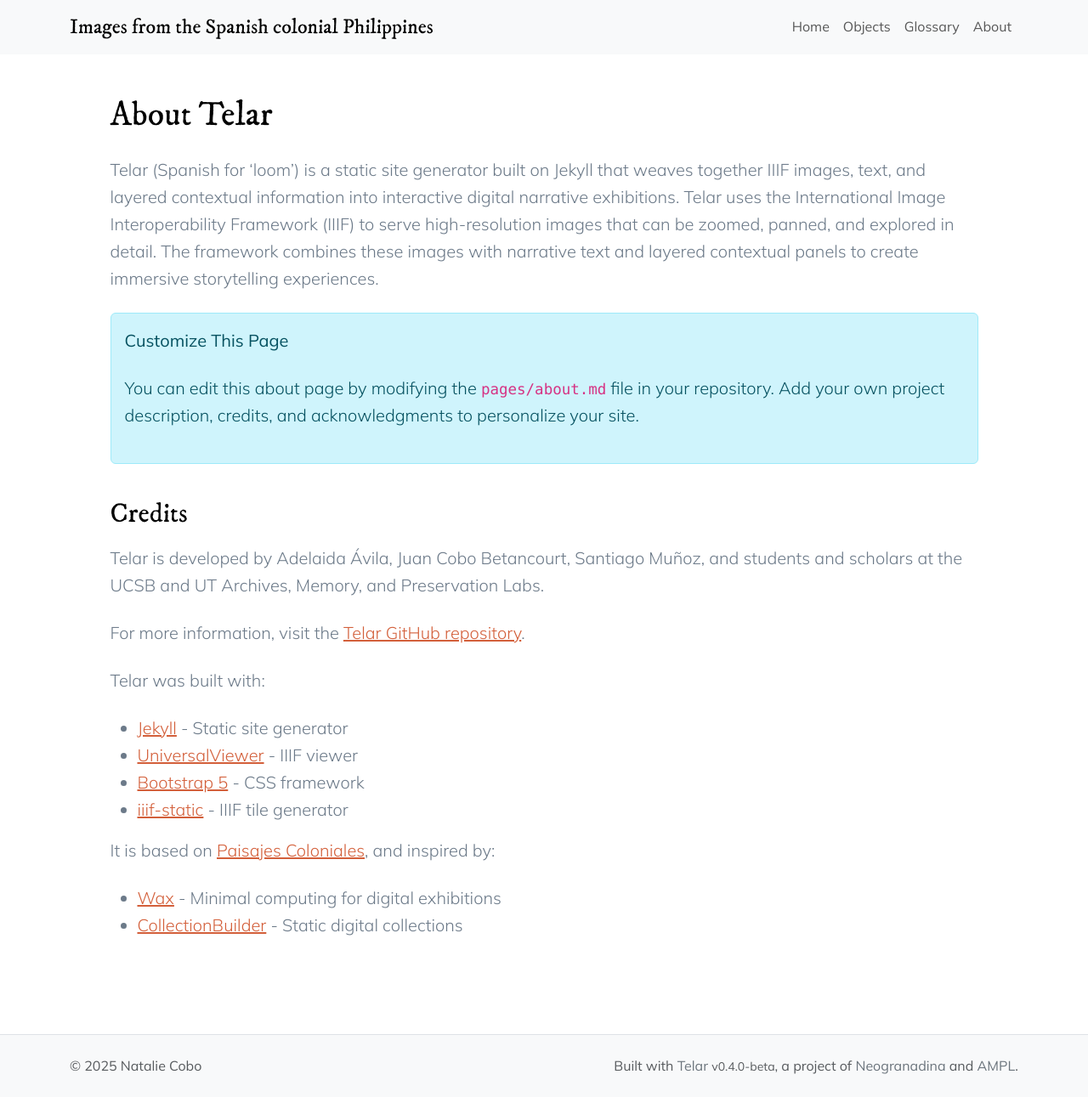
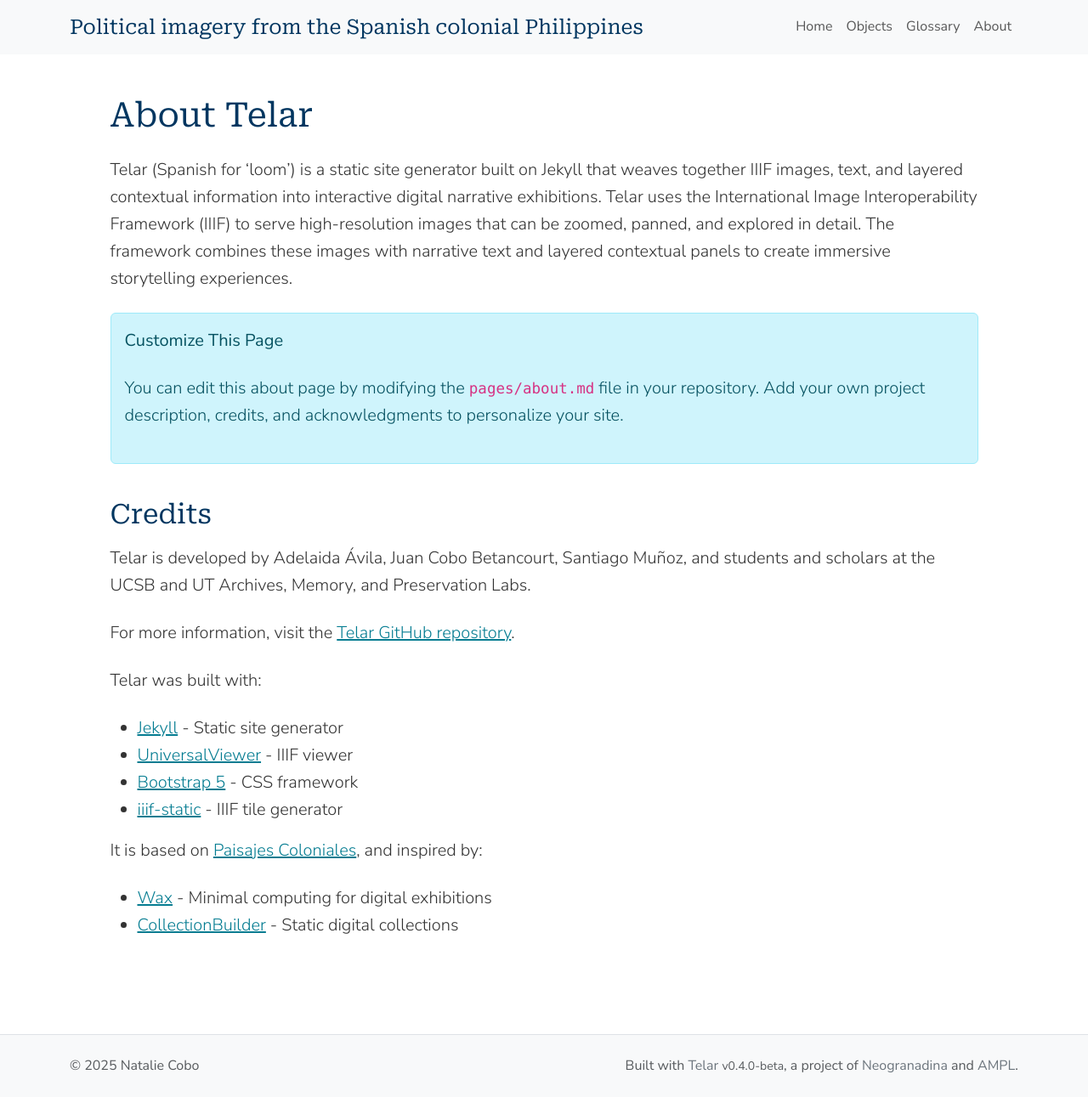
Before and after one commit to nataliecobo/telar, a Jekyll site: the page built from pages/about.md, in a window 1280 px wide. Shown: the whole page at 85% size. Built offline with Jekyll 4.4.1, drawn with Linux system fonts in a browser that asks for light colours.

Commit message:
Update _config.yml

```diff
--- a/_config.yml
+++ b/_config.yml
@@ -2,13 +2,13 @@
 # https://github.com/UCSB-AMPLab/telar
 
 # Site Settings
-title: Images from the Spanish colonial Philippines
+title: Political imagery from the Spanish colonial Philippines
 description: "This site explores a number of revealing images from the Spanish colonial Philippines. It is built with Telar (Spanish for 'loom'), a storytelling platform developed by Neogranadina and the UT and UCSB AMP Labs."
 baseurl: "/telar"
 url: "https://nataliecobo.com"
 author: "Natalie Cobo"
 email: ""
-telar_theme: "neogranadina" # Options: paisajes, neogranadina, santa-barbara, austin, or custom
+telar_theme: "santa-barbara" # Options: paisajes, neogranadina, santa-barbara, austin, or custom
 logo: "" # Path to logo image (optional)
 telar_language: "en" # Options: "en" (English), "es" (Español)
 
```
